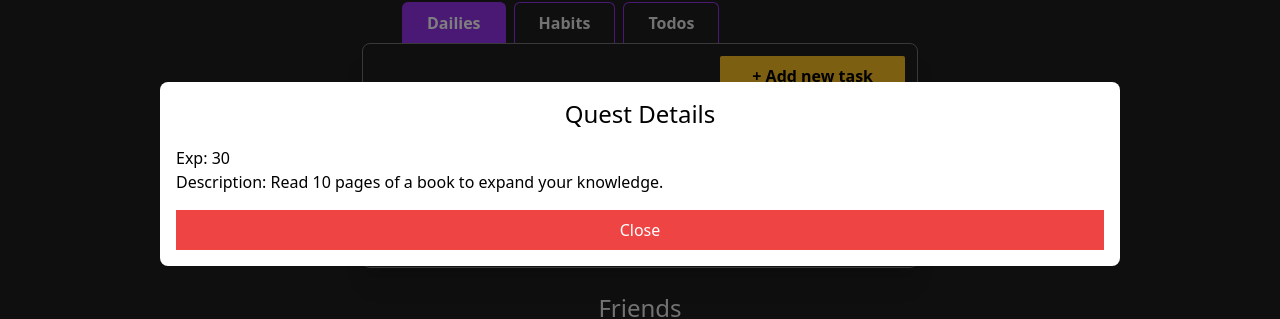
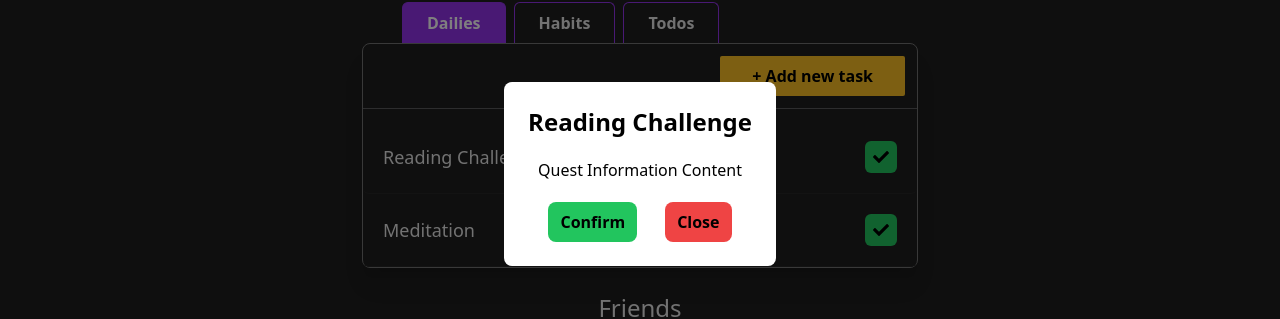
Before and after one commit to Jad229/LifeQuest, a Next.js app: page / in a window 1280 px wide. Both pictures are taken after a click on the button 881 px from the left and 383 px from the top of the page. Shown: the part 226-545 px from the top of the page. Built offline with nearby package versions, Linux system fonts and the light colour scheme.

Commit message:
basic modal created

```diff
--- a/app/page.tsx
+++ b/app/page.tsx
@@ -3,6 +3,7 @@ import Leaderboard from "@/features/Leaderboard";
 import QuestLog from "@/features/QuestLog";
 import Image from "next/image";
 import { fetchDailyQuests, fetchHabitQuests, fetchTodoQuests } from "@/services/questFetchers";
+import Modal from "@/components/ui/Modal";
 
 export default async function Home(){
 
--- /dev/null
+++ b/components/ui/Modal.tsx
@@ -0,0 +1,33 @@
+
+type ModalProps = {
+  title: string;
+  content: JSX.Element | JSX.Element[];
+  onClose: any;
+  onConfirm?: any;
+}
+
+function Modal({ title, content, onClose, onConfirm }: ModalProps) {
+  return (
+    <div className="fixed inset-0 flex justify-center items-center z-50 bg-black bg-opacity-50 text-black">
+      <div className="flex flex-col gap-5 bg-white p-6 rounded-lg">
+        <div>
+          <h2 className="text-black font-bold text-2xl">{title}</h2>
+        </div>
+        <div>{content}</div>
+        <div className="flex justify-center items-center gap-5 font-bold">
+          {onConfirm && (
+            <button
+              className="py-2 px-3 bg-green-500 rounded-lg mr-2"
+              onClick={onConfirm}
+            >
+              Confirm
+            </button>
+          )}
+          <button className="py-2 px-3 bg-red-500 rounded-lg" onClick={onClose}>Close</button>
+        </div>
+      </div>
+    </div>
+  )
+}
+
+export default Modal
--- a/features/QuestLog/QuestTile.tsx
+++ b/features/QuestLog/QuestTile.tsx
@@ -1,6 +1,7 @@
 "use client";
 import { useState } from "react";
 import { FaCheck } from "react-icons/fa";
+import Modal from "@/components/ui/Modal";
 interface QuestTileProps {
   title: string;
   expGain: number;
@@ -17,9 +18,6 @@ function QuestTile({
     setIsModalOpen(true);
   }
 
-  function hideQuestDetails(): void {
-    setIsModalOpen(false);
-  }
   return (
     <div className="flex justify-between items-center w-full border-b border-neutral-800 rounded-md text-neutral-200 p-5">
       <div>
@@ -34,23 +32,11 @@ function QuestTile({
       </button>
 
       {isModalOpen && (
-        <div className="fixed inset-0 flex justify-center items-center z-50 bg-black bg-opacity-50">
-          <div className="flex flex-col gap-4 w-3/4 bg-white rounded-lg p-4 text-black">
-            <h1 className="text-2xl"> Quest Details </h1>
-            <div className="flex flex-col text-left">
-              {/* pull data from database and render as many quest rewards */}
-              <p>Exp: {expGain}</p>
-              <p>Description: {description}</p>
-            </div>
-            <button
-              onClick={hideQuestDetails}
-              className="bg-red-500 py-2 px-4 text-white"
-            >
-              Close
-            </button>
-          </div>
-        </div>
-      )}
+        <Modal title={title}
+        content={<p>Quest Information Content</p>}
+        onClose={() => setIsModalOpen(false)}
+        onConfirm={() => setIsModalOpen(false)}/> )
+      }
     </div>
   );
 }
```
